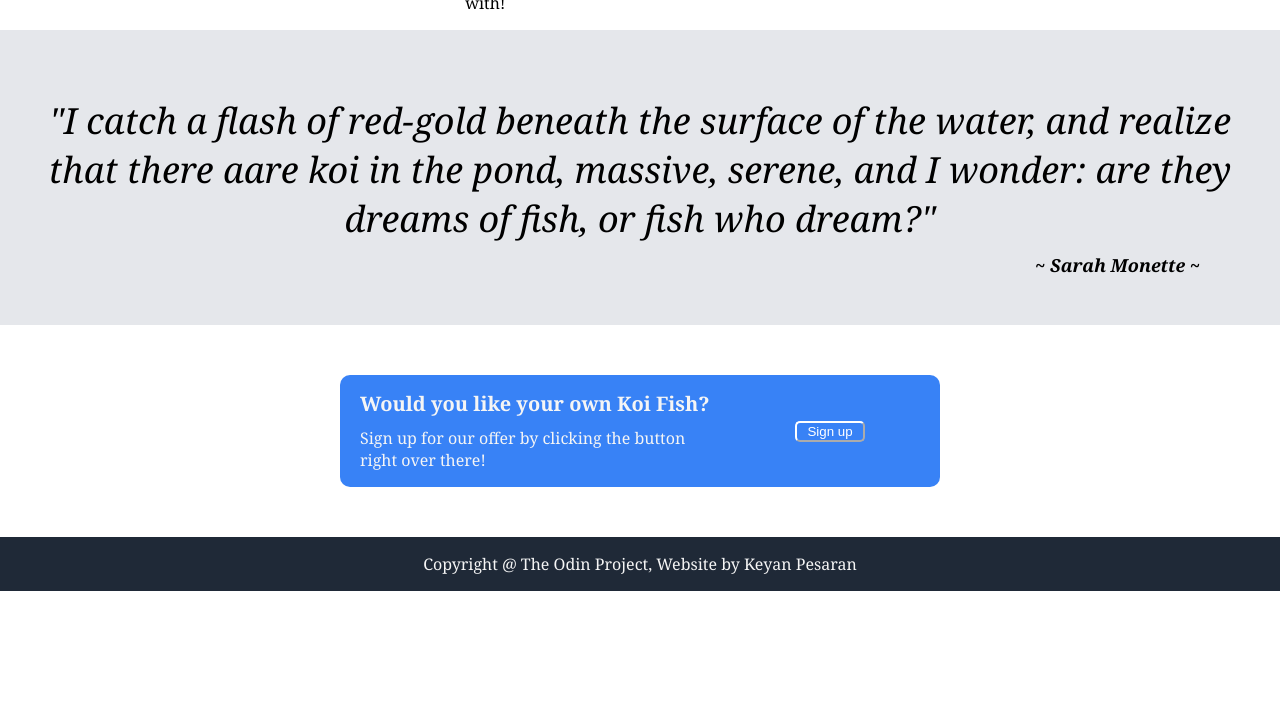
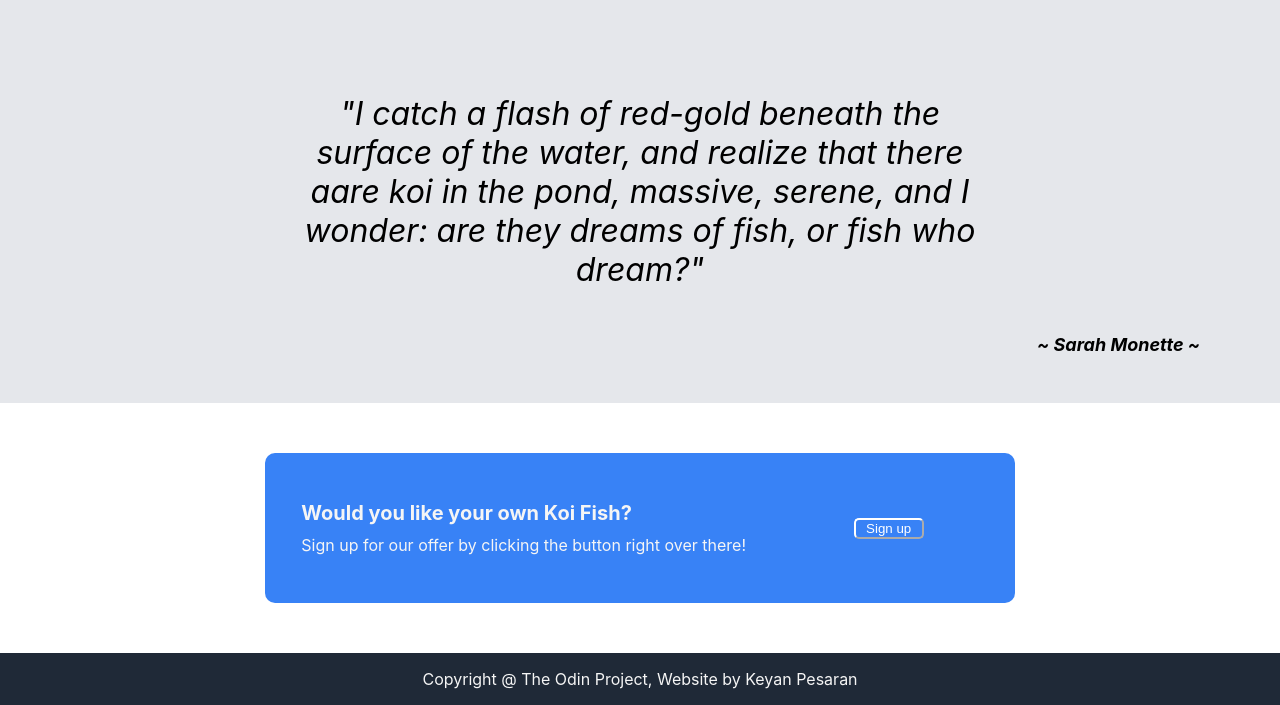
Before and after one commit to kpesaran/landing_page, a plain HTML site: page index.html in a window 1280 px wide. Shown: the part 880-1585 px from the top of the page. Before the commit the page ends 1471 px from the top, so only its background shows below. Drawn offline with Linux system fonts and the light colour scheme.

Commit message:
minor changes to page style

```diff
--- a/style.css
+++ b/style.css
@@ -1,5 +1,5 @@
 body {
-    font-family: Cambria, Cochin, Georgia, Times, 'Times New Roman', serif;
+    font-family: -apple-system, BlinkMacSystemFont, 'Segoe UI', Roboto, Oxygen, Ubuntu, Cantarell, 'Open Sans', 'Helvetica Neue', sans-serif;
     margin: 0;
 
 }
@@ -88,7 +88,7 @@ h1 {
     padding-bottom: 5px;
     color: whitesmoke;
     border-radius: 5px;
-    border: 0px;
+    border:
 
 }
 
@@ -128,13 +128,16 @@ h4 {
     background-color: #E5E7EB;
     display: flex;
     flex-direction: column;
-    padding: 30px
+    padding: 30px;
+    align-items: center;
 }
 .container-three .quote {
-    font-size: 36px;
+    font-size: 32px;
     font-style: italic;
     text-align: center;
     margin-bottom: 10px;
+    padding: 35px;
+    width: 700px;
 
 }
 #author {
@@ -159,8 +162,8 @@ h4 {
     justify-content: space-around;
     align-content: center;
     border-radius: 10px;
-    width: 600px;
-    ;
+    width: 750px;
+    height: 150px;
 
 }
 .container-four .text {
@@ -168,8 +171,8 @@ h4 {
     display: flex;
     flex-direction: column;
     margin-left: 20px;
-    padding: 0%;
-    width:
+    justify-content: center;
+
 
 }
 .container-four p {
```
